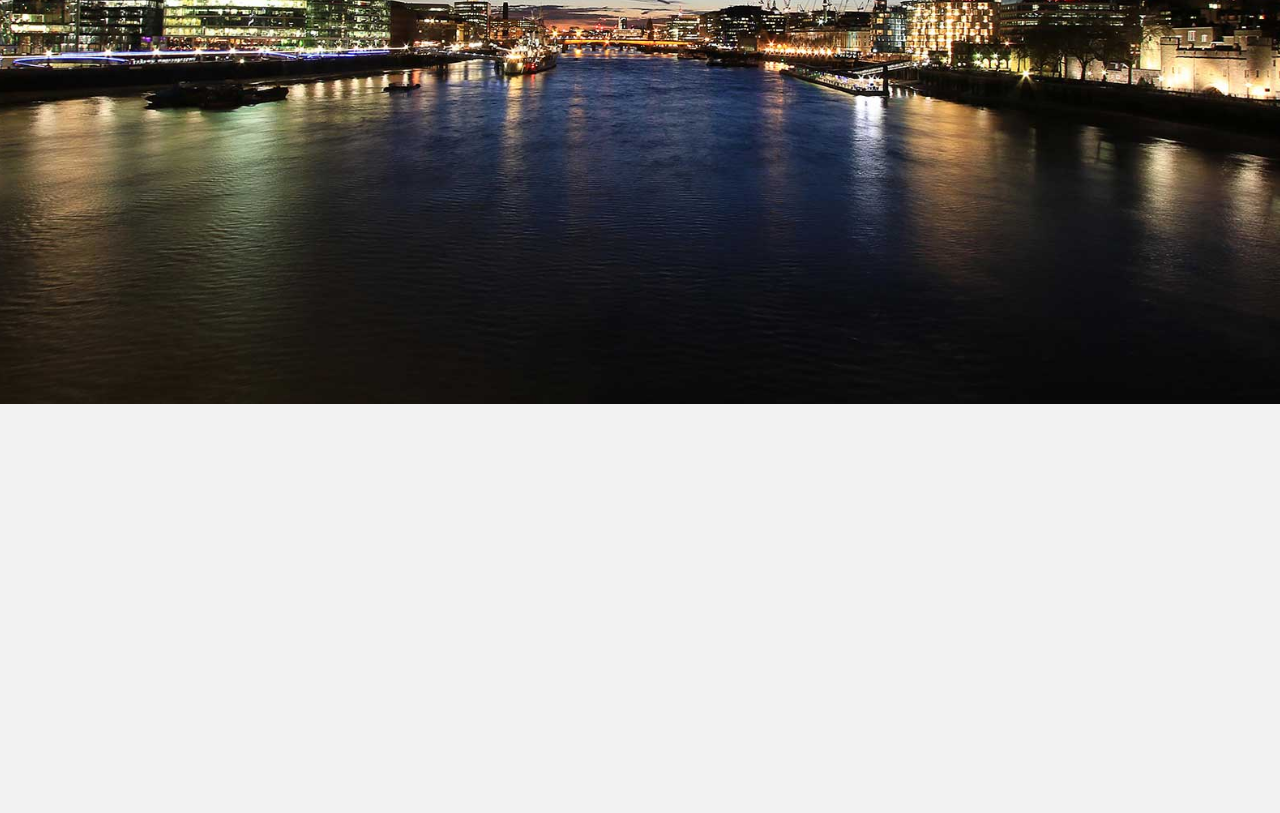
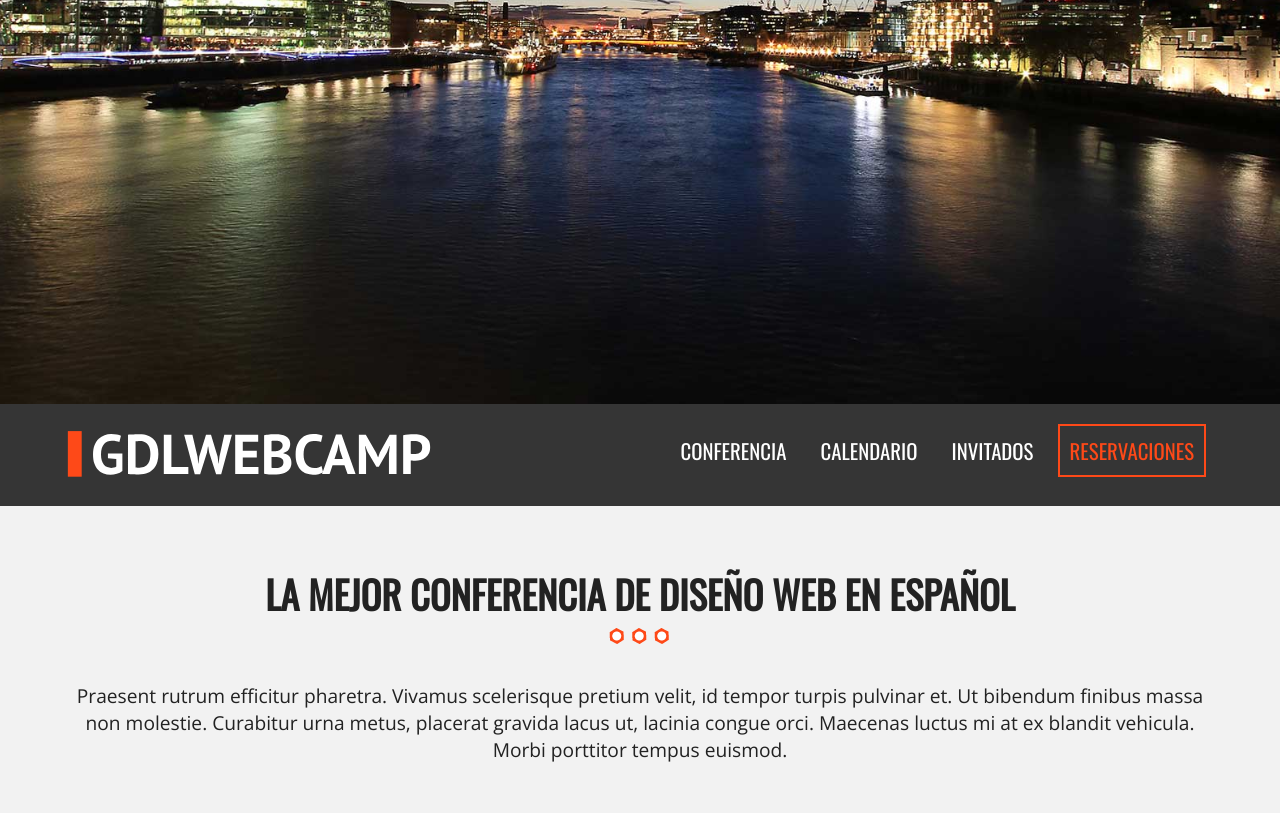
Before and after one commit to skxnxr/GDLWebCamp, a plain HTML site: page index.html in a window 1280 px wide. Shown: the part 396-1209 px from the top of the page. Before the commit the page ends 800 px from the top, so only its background shows below. Drawn offline with nearby package versions, Linux system fonts and the light colour scheme.

Commit message:
Terminado el capitulo 26

```diff
--- a/css/main.css
+++ b/css/main.css
@@ -108,9 +108,49 @@ body{
   background-color: #f2f2f2;
   font-family: 'Open Sans', sans-serif;
 }
+
+/** Globales **/
+.contenedor{
+  width: 98%;
+  margin: 0 auto;
+}
+@media only screen and (min-width: 480px){
+  .contenedor{
+    width: 95%;
+  }
+}
+@media only screen and (min-width: 768px){
+  .contenedor{
+    width: 90%;
+  }
+}
+@media only screen and (min-width: 992px){
+  .contenedor{
+    width: 90%;
+  }
+}
+.section{
+  padding: 30px 0;
+}
+.section p {
+  font-size: 1.2em;
+  text-align: center;
+}
 h2{
   font-family: 'Oswald', sans-serif;
+  font-size: 2.4em;
+  text-transform: uppercase;
+  text-align: center;
 }
+h2::after{
+  content: '';
+  margin: 0 auto;
+  background-image: url(../img/separador.png);
+  height: 30px;
+  width: 100px;
+  display: block;
+}
+
 /** Header **/
 div.hero{
   background-image: url(../img/encabezado.jpg);
@@ -186,8 +226,90 @@ h1.nombre-sitio{
   line-height: 1;
 }
 }
+/** Barra **/
+.barra{
+  background-color: #353535;
+  padding: 20px 0;
+}
+.logo{
+  width: 80%;
+  float: left;
+}
+.logo img{
+  width: 100%;
+}
+@media only screen and (min-width:768px){
+  .logo{
+    width: 33%;
 
+  }
+}
 
+/** Navegacion prinicipal **/
+nav.navegacion-principal{
+  display: none;
+}
+nav.navegacion-principal a{
+  font-family: 'Oswald', sans-serif;
+  color: white;
+  text-decoration: none;
+  font-size: 1.3em;
+  text-transform: uppercase;
+  transition: all .3s ease;
+  width: 100%;
+  display: block;
+  text-align: center;
+  margin-bottom: 20px;
+}
+nav.navegacion-principal a:hover{
+  background-color: #fe4918;
+}
+nav.navegacion-principal a:last-child{
+  border: 2px solid #fe4918;
+  color: #fe4918;
+}
+nav.navegacion-principal a:last-child:hover{
+  color: white;
+}
+@media only screen and (min-width:768px){
+  nav.navegacion-principal{
+    width: 67%;
+    float: right;
+    text-align: right;
+    display: block;
+  }
+  nav.navegacion-principal a {
+    padding: 10px 10px;
+    display: inline-block;
+    width: auto;
+    display: inline-block;
+    text-align: center;
+    margin: 0 10px 0 0;
+  }
+}
+
+/** Menú movil **/
+div.menu-movil{
+  width: 60px;
+  display: block;
+  float: right;
+  text-align: right;
+  margin-top: 12px;
+}
+div.menu-movil:hover{
+  cursor: pointer;
+}
+@media only screen and (min-width:768px){
+  div.menu-movil{
+  display: none;
+  }
+}
+div.menu-movil span{
+  height: 8px;
+  margin-bottom: 6px;
+  background-color: white;
+  display: block;
+}
 
 
 /* ==========================================================================
--- a/index.html
+++ b/index.html
@@ -48,6 +48,30 @@
       </div><!-- .hero-->
     </header>
 
+    <div class="barra">
+        <div class="contenedor clearfix">
+          <div class="logo">
+              <img src="img/logo.svg" alt="Logo gdlwebcamp">
+          </div>
+          <div class="menu-movil">
+            <span></span>
+            <span></span>
+            <span></span>
+          </div>
+          <nav class="navegacion-principal clearfix">
+            <a href="#">Conferencia</a>
+            <a href="#">Calendario</a>
+            <a href="#">Invitados</a>
+            <a href="#">Reservaciones</a>
+          </nav>
+        </div><!-- .contenedor-->
+    </div><!-- .barra-->
+
+    <section class="section contenedor">
+      <h2>La mejor conferencia de diseño web en español</h2>
+      <p>Praesent rutrum efficitur pharetra. Vivamus scelerisque pretium velit, id tempor turpis pulvinar et. Ut bibendum finibus massa non molestie. Curabitur urna metus, placerat gravida lacus ut, lacinia congue orci. Maecenas luctus mi at ex blandit vehicula. Morbi porttitor tempus euismod.</p>
+    </section>
+
 
   <script src="js/vendor/modernizr-3.8.0.min.js"></script>
   <script src="https://code.jquery.com/jquery-3.4.1.min.js" integrity="sha256-CSXorXvZcTkaix6Yvo6HppcZGetbYMGWSFlBw8HfCJo=" crossorigin="anonymous"></script>
```
